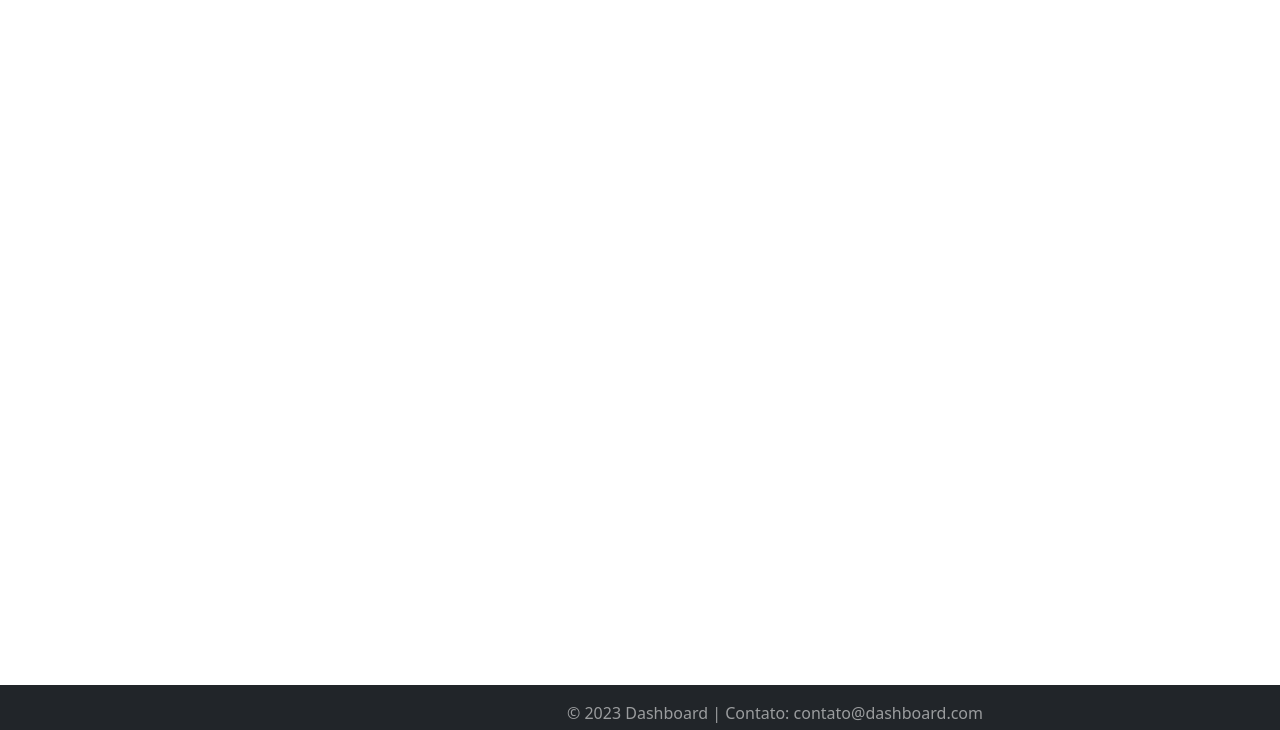
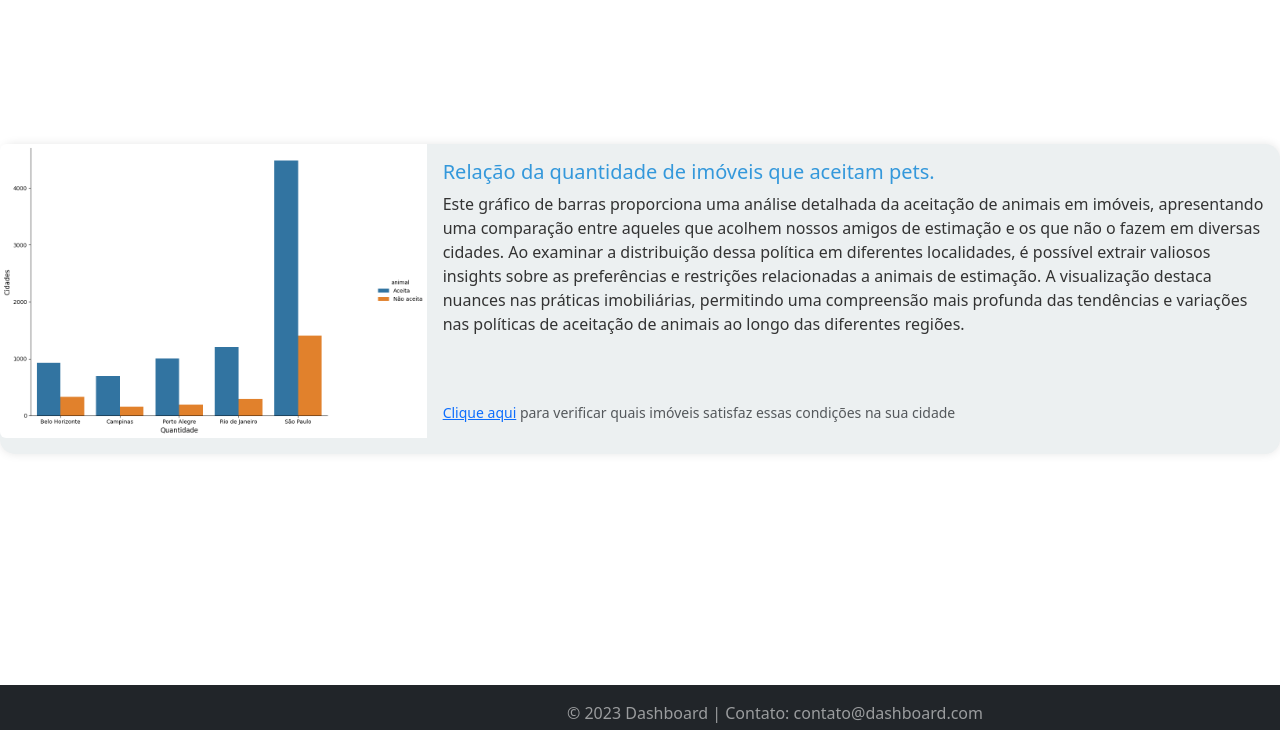
Before and after one commit to lessaconstant/Dashboard---DJANGO, a Django app: page //dashboard/1 in a window 1280 px wide. Shown: the part 70-800 px from the top of the page. Run offline with Django 5.2, Linux system fonts and the light colour scheme.

Commit message:
Criação da página de detalhamento

```diff
--- a/dashboard/dashboard_app/static/css/style.css
+++ b/dashboard/dashboard_app/static/css/style.css
@@ -72,6 +72,21 @@ html, body {
     color: #fff;
 }
 
+#detailed_graphic{
+    height: 310px;
+    background-color: #ecf0f1;
+    border: none;
+    border-radius: 15px;
+    box-shadow: 0 0 10px rgba(0, 0, 0, 0.1);
+    margin-top: 9rem;
+    max-width: 100%;
+    margin-left: auto;
+    margin-right: auto;
+}
+
+#hiperlink_detailed{
+    margin-top: 4rem;
+}
 
 #footer {
     margin-top: 200px;
--- a/dashboard/dashboard_app/templates/detail_dashboard.html
+++ b/dashboard/dashboard_app/templates/detail_dashboard.html
@@ -1,7 +1,21 @@
 {% extends 'base.html' %}
 
 {% load static %}
-
 {% block content %}
 
+<div class="card mb-3" id="detailed_graphic">
+    <div class="row g-0">
+      <div class="col-md-4">
+        <img src="{% static graphic.url_img %}" class="img-fluid rounded-start" alt="...">
+      </div>
+      <div class="col-md-8">
+        <div class="card-body">
+          <h5 class="card-title">{{graphic.titulo}}</h5>
+          <p class="card-text">{{graphic.detalhamento}}</p>
+          <p class="card-text" id="hiperlink_detailed"><small class="text-body-secondary"><a href="#">Clique aqui</a> para verificar quais imóveis satisfaz essas condições na sua cidade</small></p>
+        </div>
+      </div>
+    </div>
+  </div>
+
 {% endblock %}
--- a/dashboard/dashboard_app/views.py
+++ b/dashboard/dashboard_app/views.py
@@ -4,17 +4,20 @@ from django.shortcuts import render
 def get_graphic():
     return[
             {'id':1,
+             'titulo':'Relação da quantidade de imóveis que aceitam pets.',
             'url_img':'image/graph_pet.png',
-            'descricao':'Este gráfico de barras compara a quantidade de imóveis que aceitam e não aceitam animais em diferentes cidades. Essa visualização oferece insights sobre a distribuição da política de aceitação de animais em diferentes localidades.'},
+            'descricao':'Este gráfico de barras compara a quantidade de imóveis que aceitam e não aceitam animais em diferentes cidades. Essa visualização oferece insights sobre a distribuição da política de aceitação de animais em diferentes localidades.',
+            'detalhamento': "Este gráfico de barras proporciona uma análise detalhada da aceitação de animais em imóveis, apresentando uma comparação entre aqueles que acolhem nossos amigos de estimação e os que não o fazem em diversas cidades. Ao examinar a distribuição dessa política em diferentes localidades, é possível extrair valiosos insights sobre as preferências e restrições relacionadas a animais de estimação. A visualização destaca nuances nas práticas imobiliárias, permitindo uma compreensão mais profunda das tendências e variações nas políticas de aceitação de animais ao longo das diferentes regiões."},
             {'id':2,
+             'titulo':'Relação da quantidade de imóveis em cada estado.',
             'url_img':'image/cidades_mais.png',
-            'descricao':'Este gráfico de barras ilustra a quantidade de imóveis disponíveis em cada cidade. Cada barra representa a quantidade de imóveis, permitindo uma rápida comparação entre as diferentes localidades.'},
+            'descricao':'Este gráfico de barras ilustra a quantidade de imóveis disponíveis em cada cidade. Cada barra representa a quantidade de imóveis, permitindo uma rápida comparação entre as diferentes localidades.',
+            'detalhamento': "Este envolvente gráfico de barras oferece uma representação visual da disponibilidade de imóveis em diversas cidades. Cada barra meticulosamente delineada reflete a quantidade de residências disponíveis em uma determinada localidade, proporcionando uma visão panorâmica e comparativa da oferta imobiliária. Essa representação gráfica simplifica a análise, permitindo uma rápida e eficaz comparação entre as diferentes cidades. Ao explorar as alturas das barras, é possível discernir padrões e discrepâncias na disponibilidade de imóveis, proporcionando uma valiosa compreensão das dinâmicas do mercado imobiliário em cada região."},
             {'id':3,
-            'url_img':'image/graph_pet.png',
-            'descricao':'Este gráfico de barras compara a quantidade de imóveis que aceitam e não aceitam animais em diferentes cidades. Essa visualização oferece insights sobre a distribuição da política de aceitação de animais em diferentes localidades.'},
-            {'id':4,
-            'url_img':'image/graph_pet.png',
-            'descricao':'Este gráfico de barras compara a quantidade de imóveis que aceitam e não aceitam animais em diferentes cidades. Essa visualização oferece insights sobre a distribuição da política de aceitação de animais em diferentes localidades.'},
+             'titulo': 'Média do valor do aluguel por número de quartos',
+            'url_img':'image/aluguel.png',
+            'descricao':'Este gráfico de barras apresenta a média do valor do aluguel em relação ao número de quartos em imóveis. Cada barra representa uma quantidade específica de quartos, permitindo uma visualização rápida das tendências no valor do aluguel conforme o número de quartos aumenta.',
+            'detalhamento':'Este gráfico de barras evidencia uma correlação entre o número de quartos em imóveis e a média do valor do aluguel. A tendência ascendente sugere que propriedades com mais quartos têm, em média, valores de aluguel superiores. Esse insight indica que o tamanho do imóvel desempenha um papel significativo na determinação dos preços de aluguel, oferecendo uma visão valiosa para locatários e proprietários no mercado imobiliário.'}
             ]
 
 
@@ -28,8 +31,13 @@ def dashboards(request):
 
 def detail_dashboard(request, id):
     graphics = get_graphic()
-    for graphic in graphics:
-        if graphic['id'] == id:
-            return render(request, 'detail_dashboard.html')
+    graphic = next(filter(lambda g: g['id'] == id, graphics), None)
+
+    if graphic is not None:
+        return render(request, 'detail_dashboard.html', {'graphic': graphic})
+    else:
+        return render(request, '404.html')
+
+
 
 # Create your views here.
```
Also changed, not shown: dashboard/dashboard_app/static/image/aluguel.png (added).
